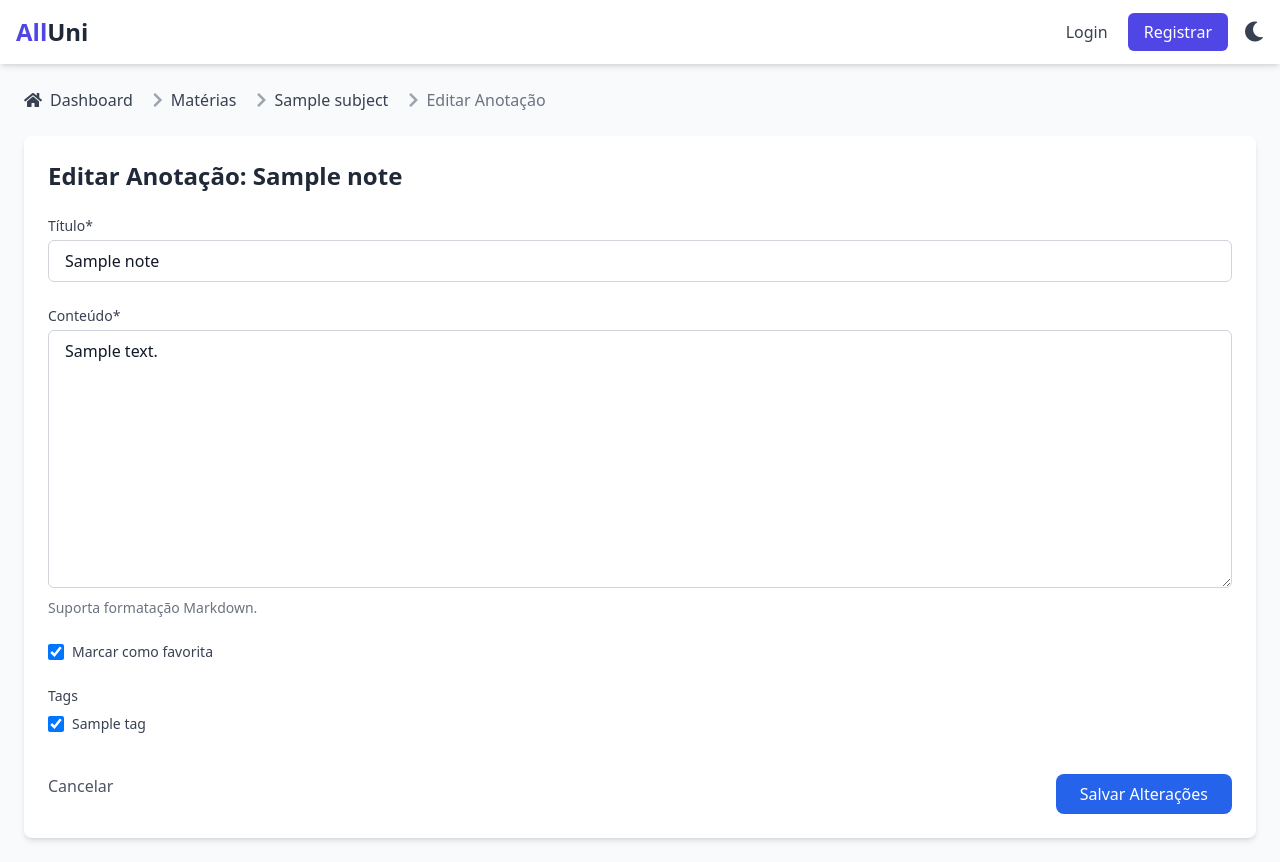
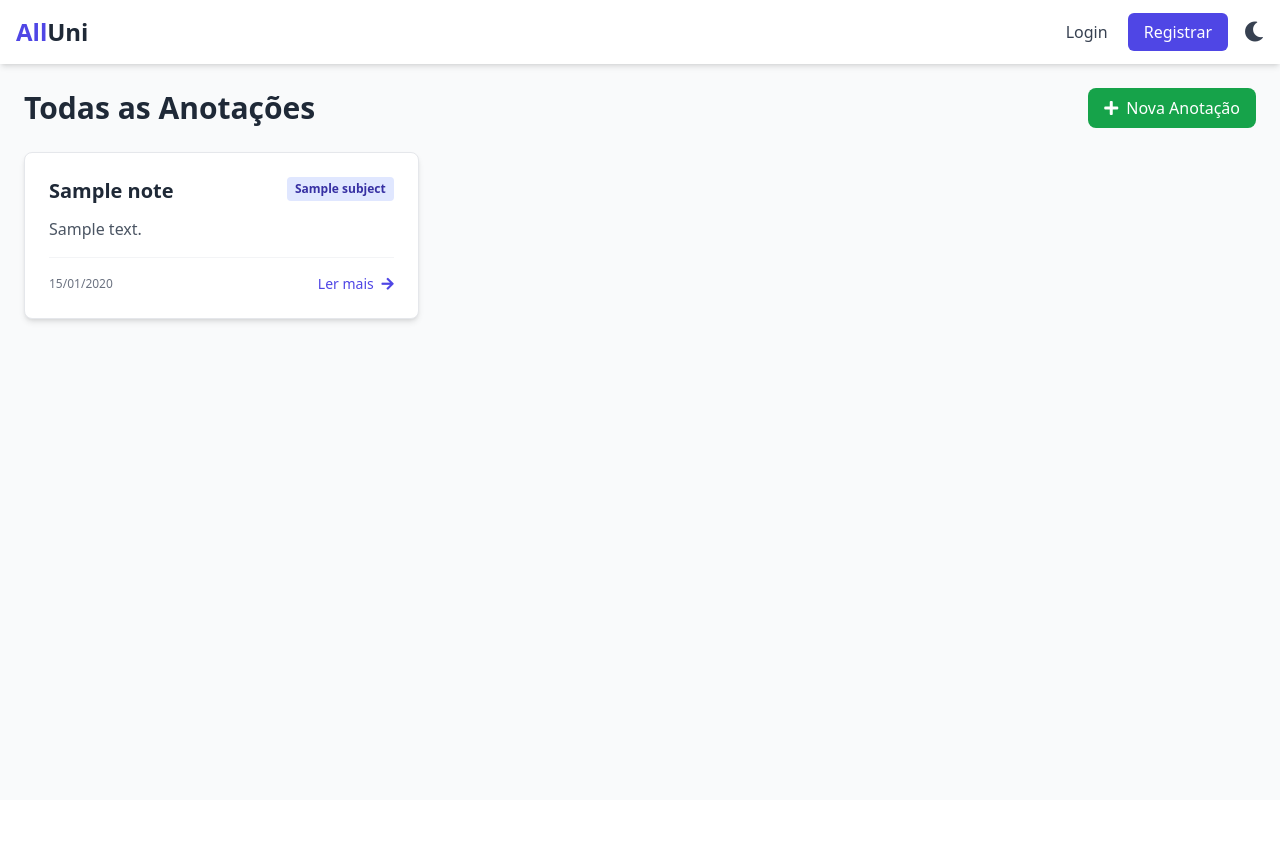
Before and after one commit to Pedro-Taiette/AllUni, a Django app: template AllUni/subjects/templates/subjects/all_notes.html in a window 1280 px wide. After the commit the page ends 324 px from the top, so only its background shows below. Run offline with Django 5.2, Linux system fonts and the light colour scheme; the template is opened without the code that fills it: values that come from a table or form of the project are taken from there, others are empty; tables that the repository leaves empty hold one stand-in row (values such as "Sample post"); some libraries are stand-ins or nearby versions.

Commit message:
Revert "Fix: modifying form.py e html pages"

```diff
--- a/AllUni/subjects/forms.py
+++ b/AllUni/subjects/forms.py
@@ -1,13 +1,29 @@
 from django import forms
-from .models import Subject, Note, Tag
+from .models import Subject, Note
+from simplemde.fields import SimpleMDEField
+
+from django import forms
+from .models import Subject
 
 class SubjectForm(forms.ModelForm):
     class Meta:
         model = Subject
         fields = ['name', 'code', 'color']
         widgets = {
-            'name': forms.TextInput(attrs={'class': 'w-full px-4 py-2 border border-gray-300 rounded-md focus:outline-none focus:ring-2 focus:ring-indigo-500'}),
-            'code': forms.TextInput(attrs={'class': 'w-full px-4 py-2 border border-gray-300 rounded-md focus:outline-none focus:ring-2 focus:ring-indigo-500'}),
+            'name': forms.TextInput(attrs={
+                'class': (
+                    'w-full px-4 py-2 border border-gray-300 rounded-md focus:outline-none '
+                    'focus:ring-2 focus:ring-blue-500 dark:border-gray-600 dark:bg-[#383838] '
+                    'dark:text-white dark:focus:ring-purple-400'
+                ),
+            }),
+            'code': forms.TextInput(attrs={
+                'class': (
+                    'w-full px-4 py-2 border border-gray-300 rounded-md focus:outline-none '
+                    'focus:ring-2 focus:ring-blue-500 dark:border-gray-600 dark:bg-[#383838] '
+                    'dark:text-white dark:focus:ring-purple-400'
+                ),
+            }),
             'color': forms.Select(choices=[
                 ('blue', 'Azul'),
                 ('green', 'Verde'),
@@ -16,36 +32,22 @@ class SubjectForm(forms.ModelForm):
                 ('purple', 'Roxo'),
                 ('pink', 'Rosa'),
                 ('gray', 'Cinza'),
-            ], attrs={'class': 'w-full px-4 py-2 border border-gray-300 rounded-md focus:outline-none focus:ring-2 focus:ring-indigo-500'})
+            ], attrs={
+                'class': (
+                    'w-full px-4 py-2 border border-gray-300 rounded-md focus:outline-none '
+                    'focus:ring-2 focus:ring-blue-500 dark:border-gray-600 dark:bg-[#383838] '
+                    'dark:text-white dark:focus:ring-purple-400'
+                ),
+            }),
         }
 
 
 class NoteForm(forms.ModelForm):
-    tags = forms.ModelMultipleChoiceField(
-        queryset=Tag.objects.none(),
-        required=False,
-        widget=forms.CheckboxSelectMultiple(attrs={'class': 'form-checkbox h-5 w-5 text-indigo-600'})
-    )
+    content = SimpleMDEField()
 
     class Meta:
         model = Note
-        fields = ['title', 'content', 'is_favorite', 'tags']
+        fields = ['title', 'content', 'is_favorite']
         widgets = {
-            'title': forms.TextInput(attrs={'class': 'w-full px-4 py-2 border border-gray-300 rounded-md focus:outline-none focus:ring-2 focus:ring-indigo-500'}),
-            'content': forms.Textarea(attrs={'class': 'w-full px-4 py-2 border border-gray-300 rounded-md focus:outline-none focus:ring-2 focus:ring-indigo-500', 'rows': 10}),
-            'is_favorite': forms.CheckboxInput(attrs={'class': 'form-checkbox h-5 w-5 text-indigo-600'}),
+            'is_favorite': forms.CheckboxInput(attrs={'class': 'form-checkbox'}),
         }
-
-    def __init__(self, *args, **kwargs):
-        user = kwargs.pop('user', None)
-        super(NoteForm, self).__init__(*args, **kwargs)
-        if user:
-            self.fields['tags'].queryset = Tag.objects.filter(user=user)
-
-class TagForm(forms.ModelForm):
-    class Meta:
-        model = Tag
-        fields = ['name']
-        widgets = {
-            'name': forms.TextInput(attrs={'class': 'w-full px-4 py-2 border border-gray-300 rounded-md focus:outline-none focus:ring-2 focus:ring-indigo-500'})
-        }
--- a/AllUni/subjects/templates/subjects/all_notes.html
+++ b/AllUni/subjects/templates/subjects/all_notes.html
@@ -1,110 +1,56 @@
 {% extends 'base.html' %}
 
-{% block title %}Editar Anotação | AllUni{% endblock %}
+{% block title %}Anotações | AllUni{% endblock %}
 
 {% block content %}
 <div class="container mx-auto">
-    <!-- Breadcrumb -->
-    <nav class="flex mb-6" aria-label="Breadcrumb">
-        <ol class="inline-flex items-center space-x-1 md:space-x-3">
-            <li class="inline-flex items-center">
-                <a href="{% url 'dashboard' %}" class="text-gray-700 hover:text-blue-600 dark:text-gray-300 dark:hover:text-purple-400">
-                    <i class="fas fa-home mr-2"></i>Dashboard
+    <div class="flex justify-between items-center mb-6">
+        <h1 class="text-3xl font-bold text-gray-800 dark:text-gray-100">Todas as Anotações</h1>
+
+        {% if recent_subjects %}
+        <a href="{% url 'add_note' recent_subjects.0.id %}" class="bg-green-600 hover:bg-green-700 text-white py-2 px-4 rounded-lg transition duration-300 flex items-center">
+            <i class="fas fa-plus mr-2"></i> Nova Anotação
         </a>
-            </li>
-            <li>
-                <div class="flex items-center">
-                    <i class="fas fa-chevron-right text-gray-400 dark:text-gray-600 mx-2"></i>
-                    <a href="{% url 'subject_list' %}" class="text-gray-700 hover:text-blue-600 dark:text-gray-300 dark:hover:text-purple-400">Matérias</a>
-                </div>
-            </li>
-            <li>
-                <div class="flex items-center">
-                    <i class="fas fa-chevron-right text-gray-400 dark:text-gray-600 mx-2"></i>
-                    <a href="{% url 'subject_detail' note.subject.id %}" class="text-gray-700 hover:text-blue-600 dark:text-gray-300 dark:hover:text-purple-400">{{ note.subject.name }}</a>
-                </div>
-            </li>
-            <li aria-current="page">
-                <div class="flex items-center">
-                    <i class="fas fa-chevron-right text-gray-400 dark:text-gray-600 mx-2"></i>
-                    <span class="text-gray-500 dark:text-gray-400">Editar Anotação</span>
-                </div>
-            </li>
-        </ol>
-    </nav>
-
-    <div class="bg-white dark:bg-[#2c2c2c] p-6 rounded-lg shadow-md">
-        <h1 class="text-2xl font-bold text-gray-800 dark:text-gray-100 mb-6">
-            Editar Anotação: {{ note.title }}
-        </h1>
-
-        <form method="post" class="space-y-6">
-            {% csrf_token %}
-
-            <div>
-                <label for="{{ form.title.id_for_label }}" class="block text-sm font-medium text-gray-700 dark:text-gray-300 mb-1">
-                    Título*
-                </label>
-                {{ form.title.errors }}
-                <input type="text" name="{{ form.title.name }}" id="{{ form.title.id_for_label }}"
-                       class="w-full px-4 py-2 border border-gray-300 dark:border-gray-600 bg-white dark:bg-[#1e1e1e] text-gray-900 dark:text-gray-100 rounded-md focus:outline-none focus:ring-2 focus:ring-indigo-500 dark:focus:ring-purple-400"
-                       value="{{ note.title }}" required>
+        {% endif %}
     </div>
 
-            <div>
-                <label for="{{ form.content.id_for_label }}" class="block text-sm font-medium text-gray-700 dark:text-gray-300 mb-1">
-                    Conteúdo*
-                </label>
-                {{ form.content.errors }}
-                <textarea name="{{ form.content.name }}" id="{{ form.content.id_for_label }}" rows="10"
-                          class="w-full px-4 py-2 border border-gray-300 dark:border-gray-600 bg-white dark:bg-[#1e1e1e] text-gray-900 dark:text-gray-100 rounded-md focus:outline-none focus:ring-2 focus:ring-indigo-500 dark:focus:ring-purple-400"
-                          required>{{ note.content }}</textarea>
-                <p class="text-sm text-gray-500 dark:text-gray-400 mt-1">Suporta formatação Markdown.</p>
+    {% if notes %}
+    <div class="grid grid-cols-1 md:grid-cols-2 lg:grid-cols-3 gap-6">
+        {% for note in notes %}
+        <div class="bg-white dark:bg-[#2c2c2c] p-6 rounded-lg shadow-md border border-gray-200 dark:border-gray-700 hover:shadow-lg transition duration-300">
+            <div class="flex justify-between items-start mb-3">
+                <h3 class="text-xl font-semibold text-gray-800 dark:text-gray-100">{{ note.title }}</h3>
+                <a href="{% url 'subject_detail' note.subject.id %}" class="bg-indigo-100 dark:bg-purple-200 text-indigo-800 dark:text-purple-800 text-xs font-semibold px-2 py-1 rounded hover:bg-indigo-200 dark:hover:bg-purple-400 transition">
+                    {{ note.subject.name }}
+                </a>
             </div>
 
-            <div>
-                <label class="flex items-center">
-                    <input type="checkbox" name="is_favorite" {% if note.is_favorite %}checked{% endif %}
-                           class="h-4 w-4 text-indigo-600 dark:text-purple-400 focus:ring-indigo-500 dark:focus:ring-purple-400 border-gray-300 dark:border-gray-600 rounded">
-                    <span class="ml-2 text-sm text-gray-700 dark:text-gray-300">Marcar como favorita</span>
-                </label>
+            <div class="prose max-w-none text-gray-600 dark:text-gray-300 line-clamp-3 mb-4">
+                {{ note.get_html_content|safe }}
             </div>
 
-            <!-- Campo de tags -->
-            <div>
-                <label class="block text-sm font-medium text-gray-700 dark:text-gray-300 mb-2">
-                    Tags
-                </label>
-                <div class="grid grid-cols-2 md:grid-cols-3 gap-2">
-                    {% for tag in user_tags %}
-                    <div class="flex items-center">
-                        <input type="checkbox" name="tags" value="{{ tag.id }}" id="tag_{{ tag.id }}"
-                               {% if tag in current_tags %}checked{% endif %}
-                               class="h-4 w-4 text-indigo-600 dark:text-purple-400 focus:ring-indigo-500 dark:focus:ring-purple-400 border-gray-300 dark:border-gray-600 rounded">
-                        <label for="tag_{{ tag.id }}" class="ml-2 text-sm text-gray-700 dark:text-gray-300">
-                            {{ tag.name }}
-                        </label>
+            <div class="flex justify-between items-center mt-4 pt-4 border-t border-gray-100 dark:border-gray-700">
+                <span class="text-xs text-gray-500 dark:text-gray-400">
+                    {{ note.created_at|date:"d/m/Y" }}
+                </span>
+                <a href="{% url 'note_detail' note.id %}" class="text-indigo-600 dark:text-purple-500 hover:text-indigo-800 dark:hover:text-purple-700 text-sm transition">
+                    Ler mais <i class="fas fa-arrow-right ml-1"></i>
+                </a>
             </div>
-                    {% empty %}
-                    <p class="text-sm text-gray-500 dark:text-gray-400 col-span-3">
-                        Nenhuma tag disponível.
-                        <a href="{% url 'add_tag' %}" class="text-blue-600 dark:text-purple-400 hover:underline">
-                            Criar uma tag
-                        </a>
-                    </p>
+        </div>
         {% endfor %}
     </div>
+    {% else %}
+    <div class="bg-white dark:bg-[#2c2c2c] p-8 rounded-lg shadow-md text-center">
+        <div class="text-gray-400 dark:text-gray-500 text-6xl mb-4">
+            <i class="fas fa-sticky-note"></i>
         </div>
-
-            <div class="flex justify-between pt-4">
-                <a href="{% url 'note_detail' note.id %}" class="text-gray-600 hover:text-gray-800 dark:text-gray-400 dark:hover:text-gray-200">
-                    Cancelar
+        <h3 class="text-xl font-semibold text-gray-700 dark:text-gray-300 mb-2">Nenhuma anotação encontrada</h3>
+        <p class="text-gray-600 dark:text-gray-400 mb-6">Comece adicionando anotações às suas matérias!</p>
+        <a href="{% url 'subject_list' %}" class="bg-indigo-600 hover:bg-indigo-700 dark:bg-indigo-700 dark:hover:bg-indigo-800 text-white py-3 px-6 rounded-lg transition duration-300">
+            Ver Matérias
         </a>
-                <button type="submit" class="bg-blue-600 hover:bg-blue-700 dark:bg-purple-600 dark:hover:bg-purple-800 text-white py-2 px-6 rounded-lg transition duration-300">
-                    Salvar Alterações
-                </button>
     </div>
-        </form>
-    </div>
+    {% endif %}
 </div>
 {% endblock %}
```
Also changed, not shown: AllUni/subjects/templates/subjects/add_note.html (+0 -24 lines), AllUni/subjects/templates/subjects/favorite_notes.html (+0 -8 lines), AllUni/subjects/templates/subjects/note_detail.html (+0 -9 lines). Lines whose indentation alone changed are shown as unchanged.
